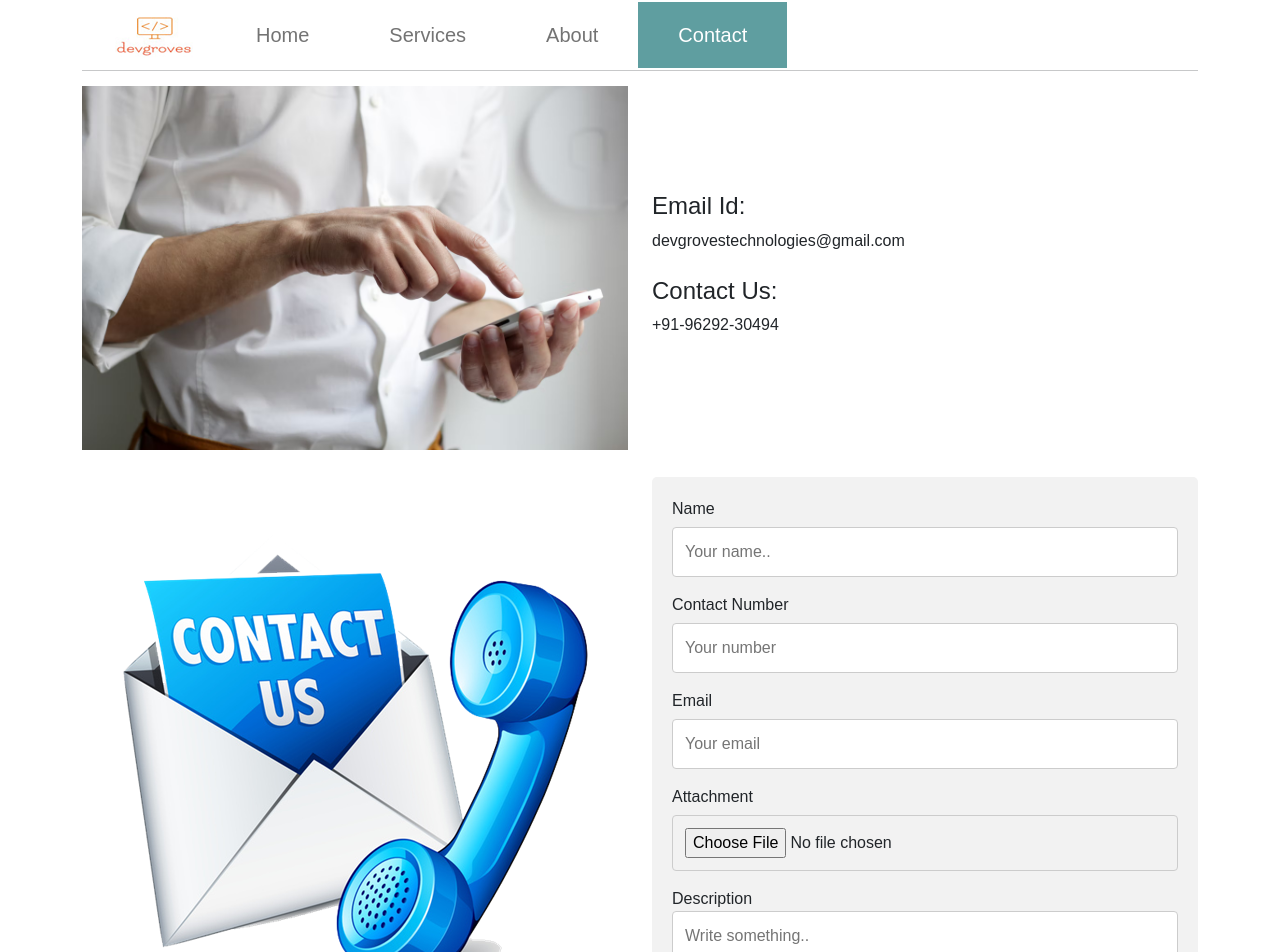
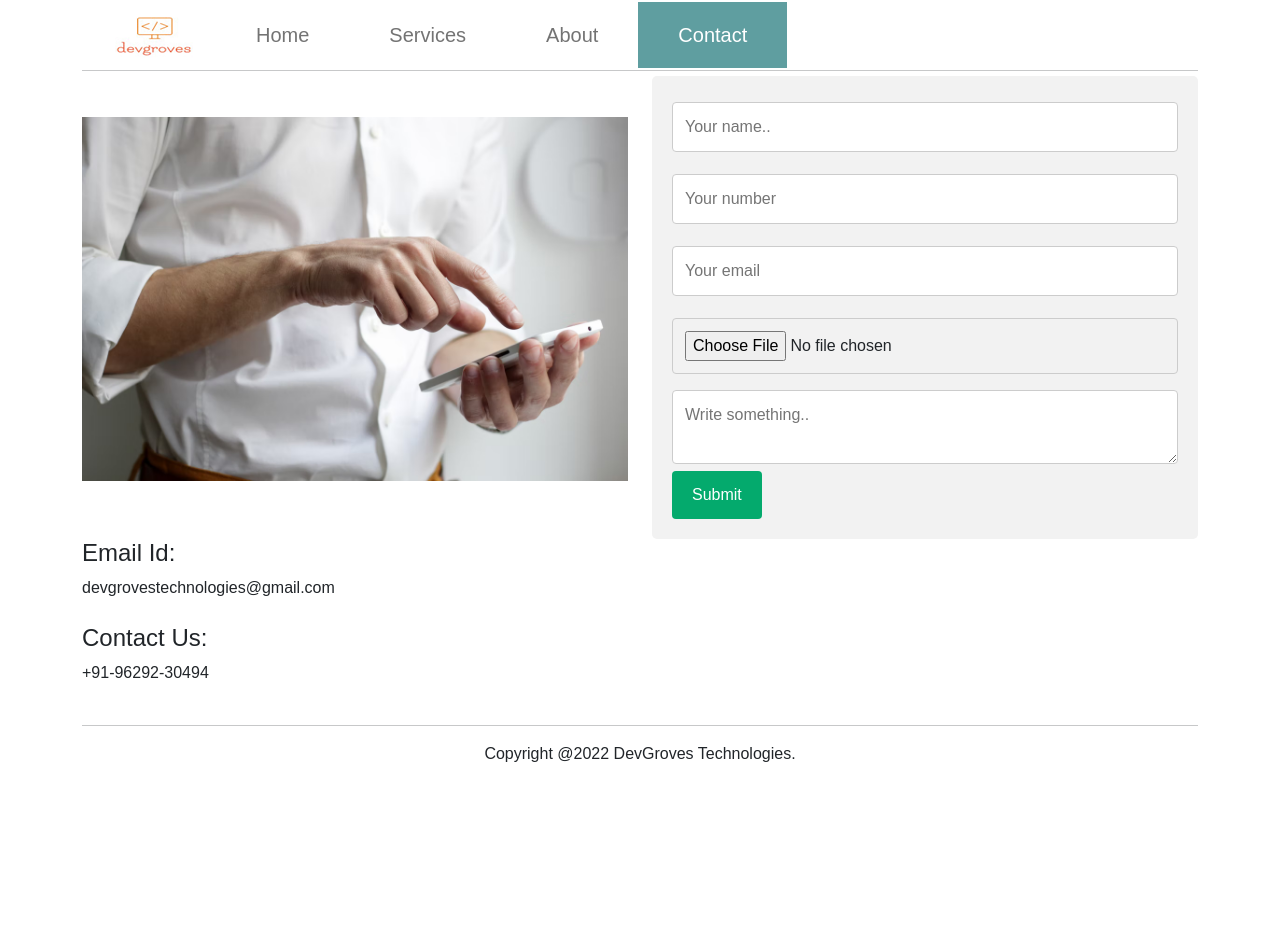
Before and after one commit to devgroves/consultingtemplatebynextjs, a Next.js app: page /contact in a window 1280 px wide. Shown: the top 952 px of the page. After the commit the page ends 800 px from the top, so only its background shows below. Built offline with nearby package versions, Linux system fonts and the light colour scheme.

Commit message:
form added

```diff
--- a/pages/contact.jsx
+++ b/pages/contact.jsx
@@ -6,7 +6,6 @@ import { Container, Row, Col } from "react-bootstrap";
 import Footer from "../components/Footer";
 import Header from "../components/Header";
 import Breadcrumbs from "../components/Breadcrumbs";
-import FormImage from "./images/contact-form.png"
 
 export default function Contact() {
   return (
@@ -33,6 +32,27 @@ export default function Contact() {
             />
             <Breadcrumbs name="Contact us" />
           </Col>
+          <Col>
+            <div className="form-container">
+              <form>
+                <input type="text" id="name" name="firstname" placeholder="Your name.." required />
+
+                <input type="number" id="number" name="number" placeholder="Your number" required
+
+                minLength={10}/>
+
+                <input type="email" id="email" name="email" placeholder="Your email" required />
+
+                <input type="file" id="file" name="file" placeholder="Attach Your file" required />
+
+                <textarea id="subject" name="subject" placeholder="Write something.." required></textarea>
+
+                <input type="submit" value="Submit" />
+              </form>
+            </div>
+          </Col>
+        </Row>
+        <Row>
           <Col className="zeropadding" md={6} sm={12}>
             <h4>Email Id:</h4> <span>devgrovestechnologies@gmail.com</span>
             <br />
@@ -42,35 +62,6 @@ export default function Contact() {
             <br />
           </Col>
         </Row>
-        <Row>
-          <Col className="center">
-            <Image src={FormImage}  alt=" form image" />
-          </Col>
-          <Col>
-            <div className="form-container">
-              <form>
-                <label htmlFor="name">Name</label>
-                <input type="text" id="name" name="firstname" placeholder="Your name.." />
-
-                <label htmlFor="number">Contact Number</label>
-                <input type="number" id="number" name="number" placeholder="Your number" />
-
-                <label htmlFor="email">Email</label>
-                <input type="email" id="email" name="email" placeholder="Your email" />
-
-                <label htmlFor="file">Attachment</label>
-                <input type="file" id="file" name="file" placeholder="Attach Your file" />
-
-                <label htmlFor="subject">Description</label>
-                <textarea id="subject" name="subject" placeholder="Write something..">
-
-                </textarea>
-
-                <input type="submit" value="Submit" />
-              </form>
-            </div>
-          </Col>
-        </Row>
       </Container>
       <Footer />
     </>
```
